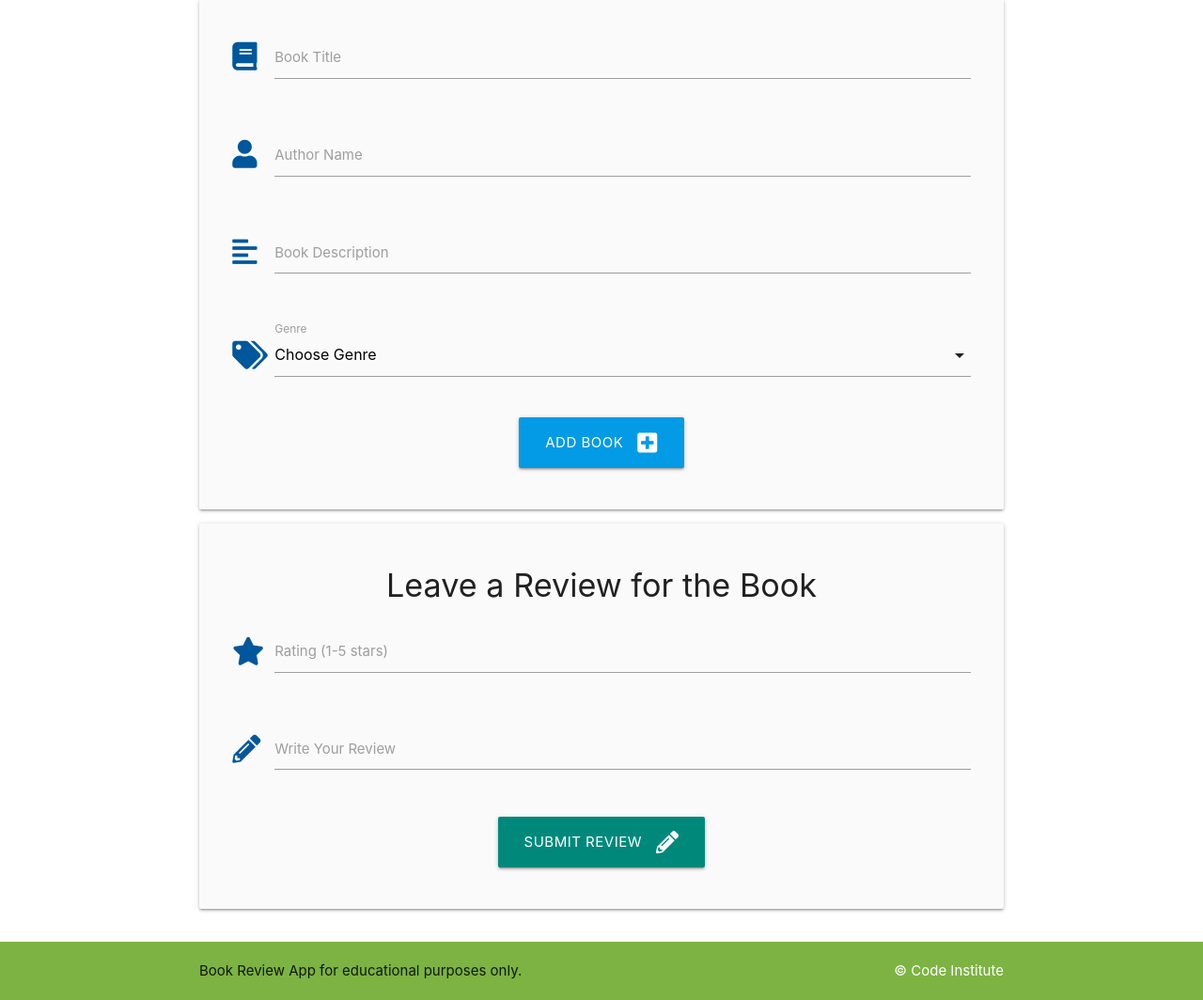
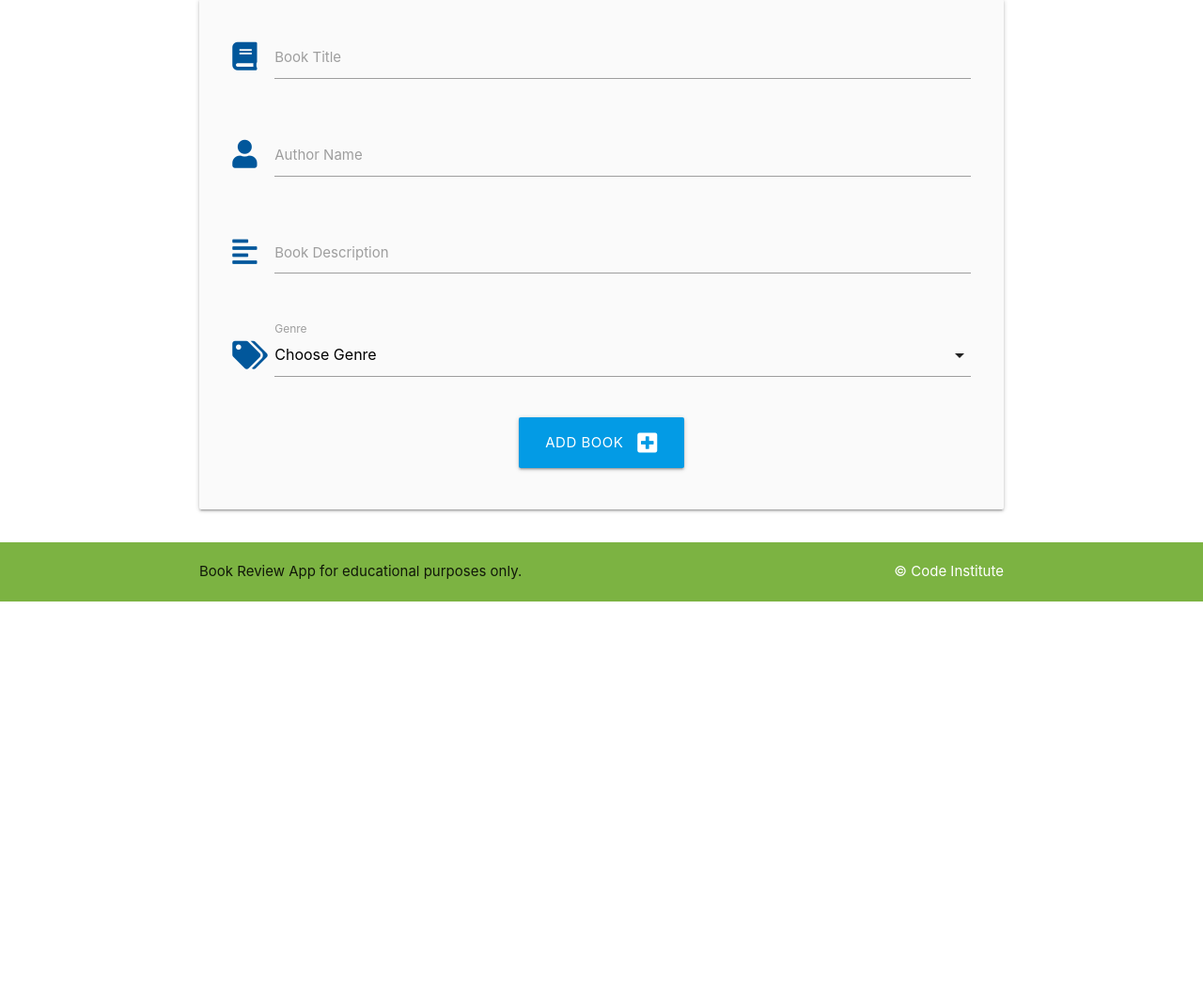
Before and after one commit to Ramil96/book-application, a Flask app: page /add_book in a window 1280 px wide. Shown: the part 180-1244 px from the top of the page at 94% size. After the commit the page ends 820 px from the top, so only its background shows below. Run offline with Flask 3, Linux system fonts and the light colour scheme; data that the repository does not hold is empty.

Commit message:
remove submit review section

```diff
--- a/taskmanager/templates/add_book.html
+++ b/taskmanager/templates/add_book.html
@@ -58,39 +58,6 @@
     </form>
 </div>
 
-<!-- Review Form Section -->
-<div class="row card-panel grey lighten-5">
-    <h4 class="center-align">Leave a Review for the Book</h4>
-    <form method="POST" action="{{ url_for('add_book') }}" class="col s12">
-        <!-- Rating Field -->
-        <div class="row">
-            <div class="input-field col s12">
-                <i class="fas fa-star prefix light-blue-text text-darken-4"></i>
-                <input id="rating" name="rating" type="number" min="1" max="5" class="validate" required>
-                <label for="rating">Rating (1-5 stars)</label>
-            </div>
-        </div>
-
-        <!-- Review Text Field -->
-        <div class="row">
-            <div class="input-field col s12">
-                <i class="fas fa-pencil-alt prefix light-blue-text text-darken-4"></i>
-                <textarea id="review_text" name="review_text" class="materialize-textarea" required></textarea>
-                <label for="review_text">Write Your Review</label>
-            </div>
-        </div>
-
-        <!-- Submit Button for Review -->
-        <div class="row">
-            <div class="col s12 center-align">
-                <button type="submit" class="btn-large teal darken-1">
-                    Submit Review <i class="fas fa-pencil-alt right"></i>
-                </button>
-            </div>
-        </div>
-    </form>
-</div>
-
 <script>
     // Initialize Materialize select
     document.addEventListener('DOMContentLoaded', function() {
```
